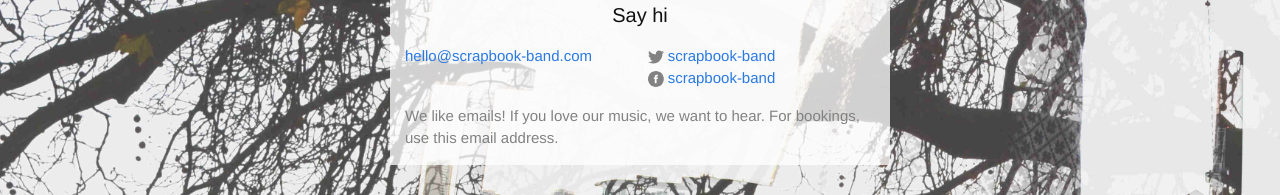
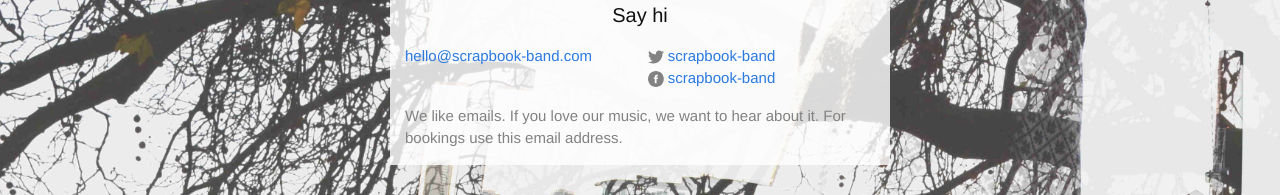
Before and after one commit to angusbayley/scrapbook-site, a Jekyll site: the page built from index.html, in a window 1280 px wide. Shown: the part 1226-1421 px from the top of the page. Built offline with Jekyll 4.4.1, drawn with Linux system fonts in a browser that asks for light colours.

Commit message:
minor UI/copy tweaks

```diff
--- a/_includes/footer.html
+++ b/_includes/footer.html
@@ -27,7 +27,7 @@
       </div>
 
       <div class="footer-col footer-col-3">
-        We like emails! If you love our music, we want to hear. For bookings, use this email address.
+        We like emails. If you love our music, we want to hear about it. For bookings use this email address.
       </div>
     </div>
 
--- a/_sass/_base.scss
+++ b/_sass/_base.scss
@@ -184,7 +184,7 @@ pre {
     padding-right: $spacing-unit;
     padding-left: $spacing-unit;
     @extend %clearfix;
-    background-color: rgba(340,340,340,0.75);
+    background-color: rgba(340,340,340,0.8);
 
 
     @include media-query($on-laptop) {
```
